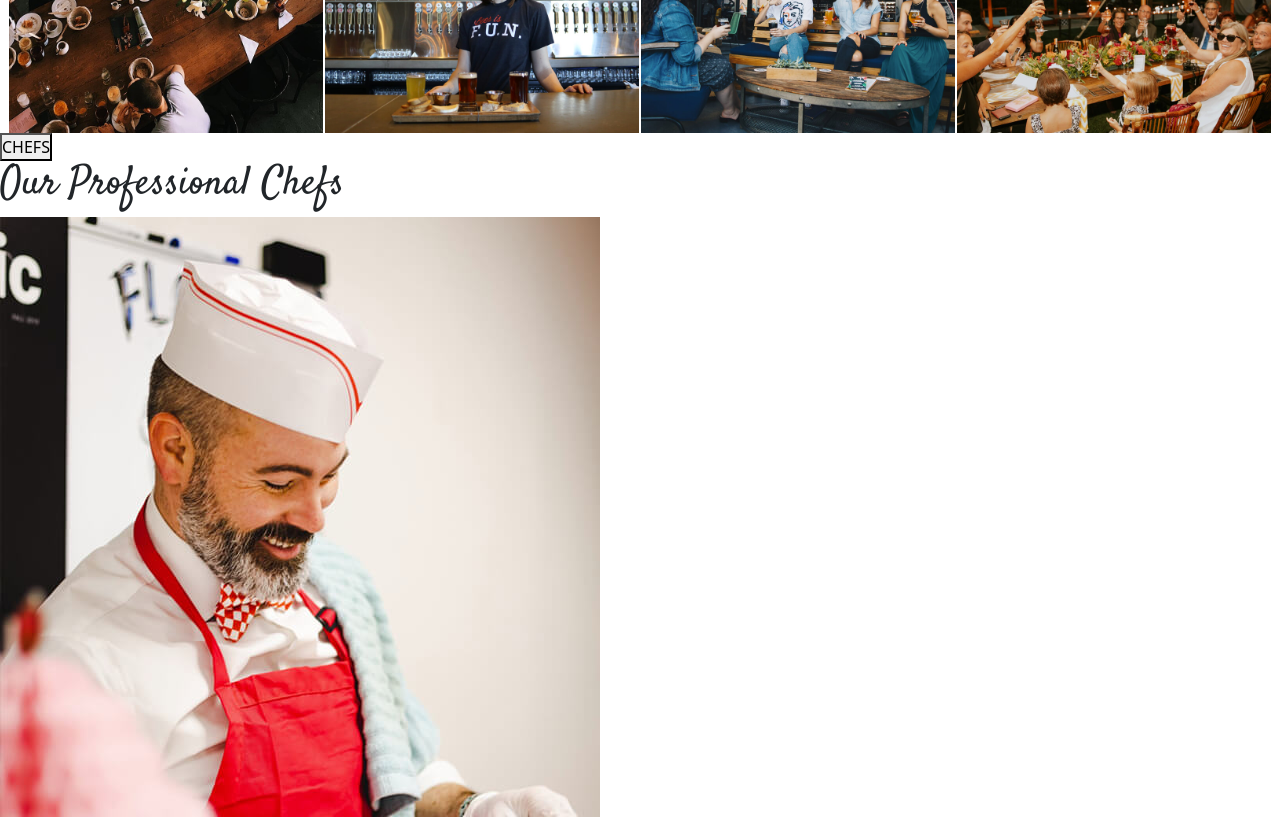
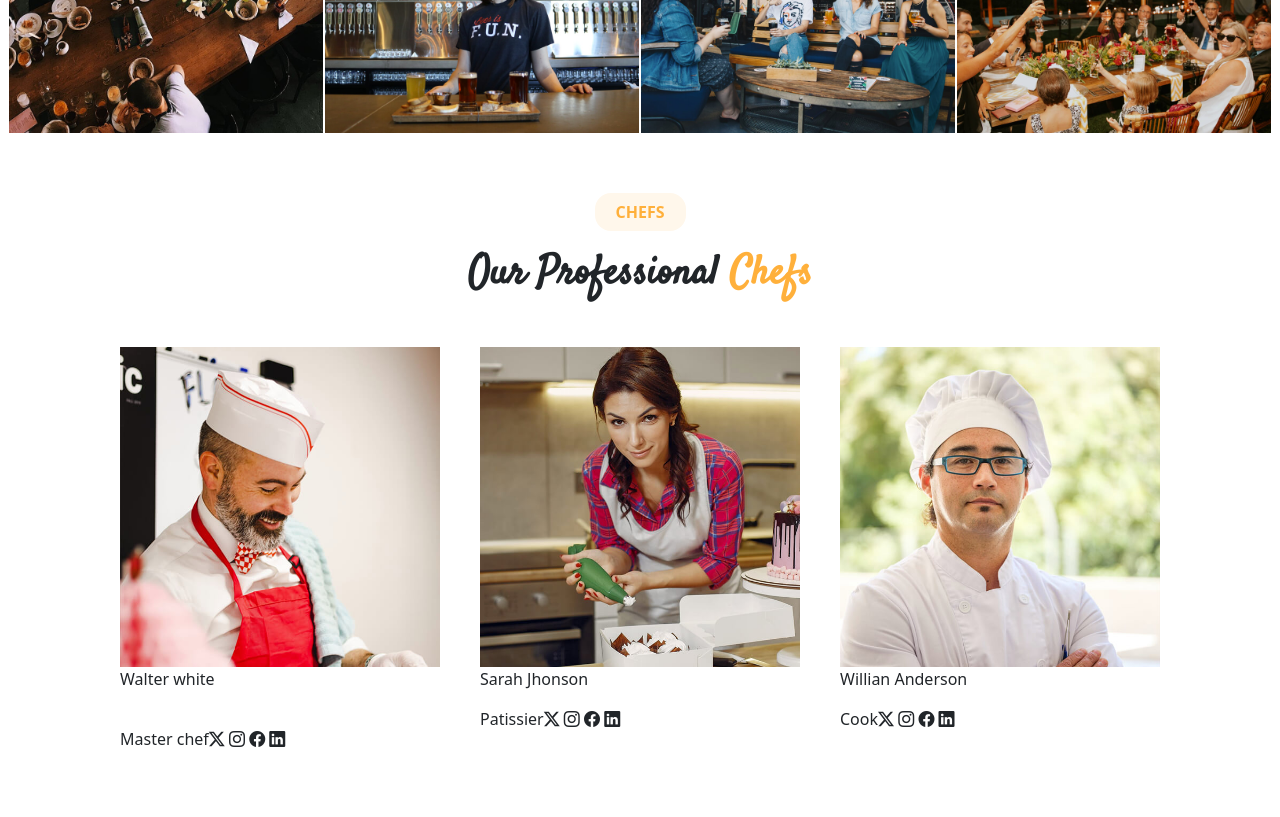
Before and after one commit to Hafsa-ouahbi/final_project, a website: page index.html in a window 1280 px wide. Shown: the part 4760-5577 px from the top of the page. After the commit the page ends 5527 px from the top, so only its background shows below. Drawn offline with nearby package versions, Linux system fonts and the light colour scheme.

Commit message:
finished the chefs section : html

```diff
--- a/index.html
+++ b/index.html
@@ -497,18 +497,57 @@
                 <img src="./public/img/images/gallery/gallery-8.jpg" alt="">
             </div>
         </div>
-        <div>
-            <div>
-                <button>CHEFS</button>
-                <h2>Our Professional <span>Chefs</span></h2>
+        <div class="d-flex flex-column gap-2 align-items-center pt-3">
+            <div class="d-flex flex-column gap-1 align-items-center" >
+                <button class="btn fw-bold rounded-4 ps-1 pe-1" style="background-color:#fff7eb ; color: #ffb03b ;">CHEFS</button>
+                <h2 class="fw-bold">Our Professional <span style="color: #ffb03b;" >Chefs</span></h2>
             </div>
-            <div>
+            <div class="d-flex gap-2 ps-6 pe-6">
                 <div>
-                    <img src="./public/img/images/chefs/chefs-1.jpg" alt="">
-                    <div></div>
+                    <img class="w-100" src="./public/img/images/chefs/chefs-1.jpg" alt="">
+                    <div class="d-flex flex-column gap-1">
+                        <div><p>Walter white</p></div>
+                        <div class="d-flex">
+                            <p>Master chef</p>
+                            <div>
+                                <i class="bi bi-twitter-x"></i>
+                                <i class="bi bi-instagram"></i>
+                                <i class="bi bi-facebook"></i>
+                                <i class="bi bi-linkedin"></i>
+                            </div>
+                        </div>
+                    </div>
                 </div>
-                <div></div>
-                <div></div>
+                <div>
+                    <img class="w-100" src="./public/img/images/chefs/chefs-2.jpg" alt="">
+                    <div>
+                        <div><p>Sarah Jhonson</p></div>
+                        <div class="d-flex">
+                            <p>Patissier</p>
+                            <div>
+                                <i class="bi bi-twitter-x"></i>
+                                <i class="bi bi-instagram"></i>
+                                <i class="bi bi-facebook"></i>
+                                <i class="bi bi-linkedin"></i>
+                            </div>
+                        </div>
+                    </div>
+                </div>
+                <div>
+                    <img class="w-100" src="./public/img/images/chefs/chefs-3.jpg" alt="">
+                    <div>
+                        <div><p>Willian Anderson</p></div>
+                        <div class="d-flex">
+                            <p>Cook</p>
+                            <div>
+                                <i class="bi bi-twitter-x"></i>
+                                <i class="bi bi-instagram"></i>
+                                <i class="bi bi-facebook"></i>
+                                <i class="bi bi-linkedin"></i>
+                            </div>
+                        </div>
+                    </div>
+                </div>
             </div>
         </div>
     </main>
```
